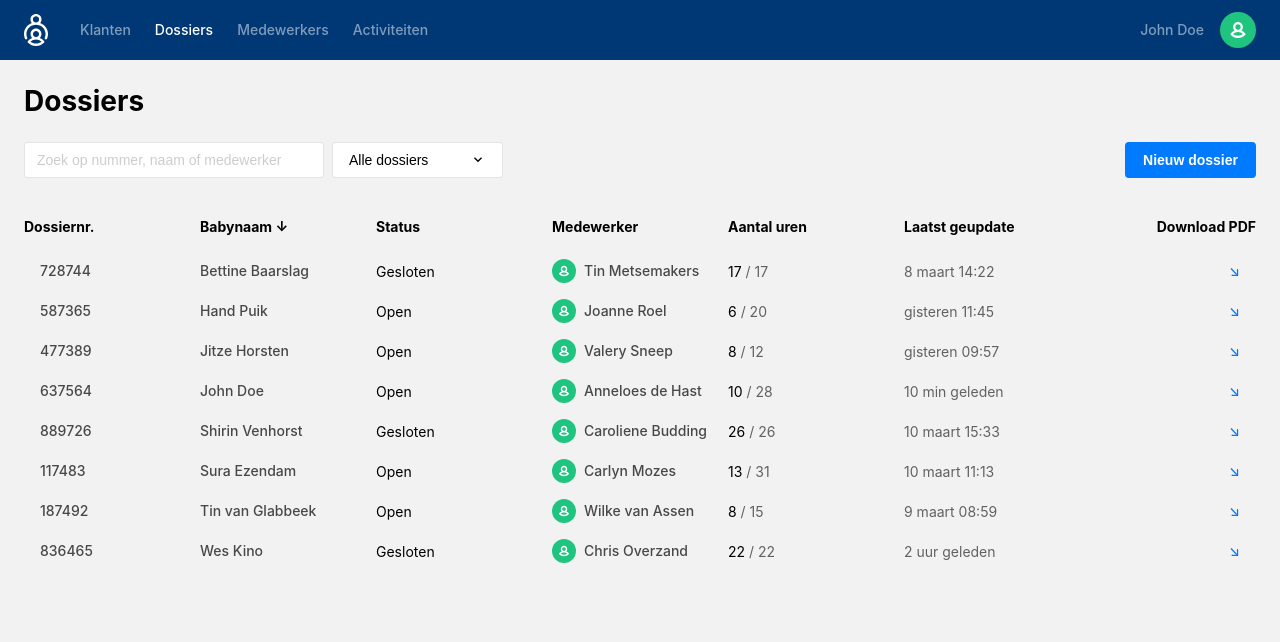
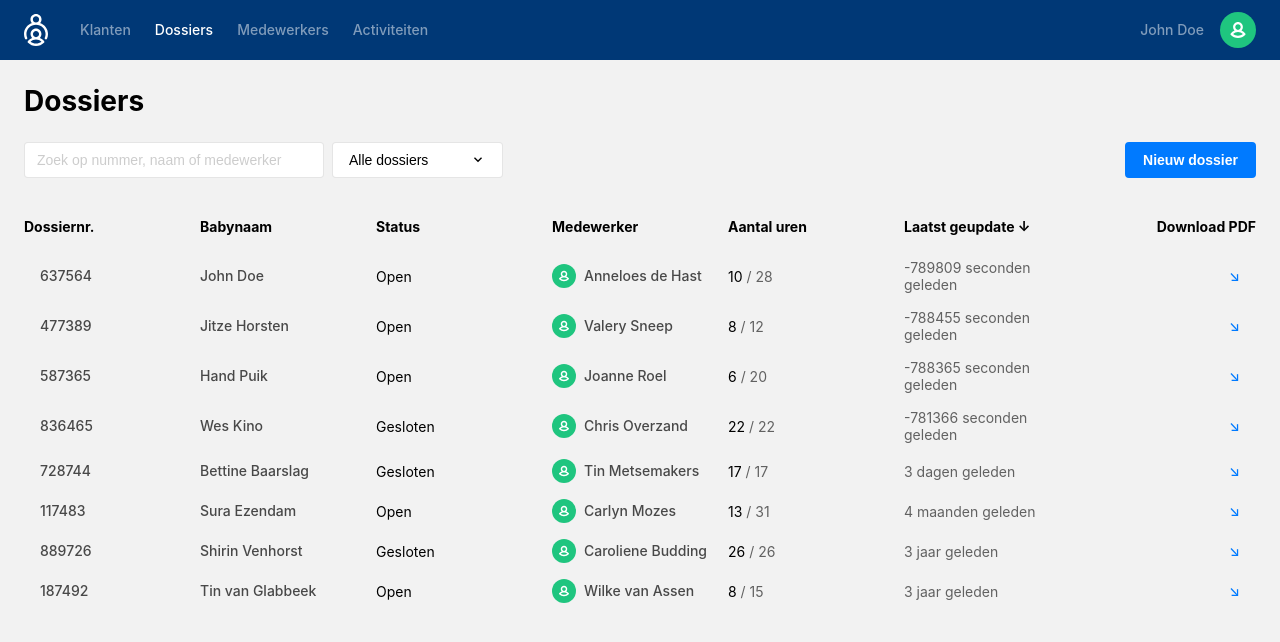
Before and after one commit to vikpande/thuiszorg_react, a React (Create React App) app: page /dossiers in a window 1280 px wide. Shown: the top 642 px of the page. Built offline with nearby package versions, Linux system fonts and the light colour scheme.

Commit message:
Added timestamp, made it show time ago and sorted on latest first

```diff
--- a/src/dossier-samples.js
+++ b/src/dossier-samples.js
@@ -7,7 +7,7 @@ const dossiers = {
         medewerker: "Anneloes de Hast",
         hoursleft: 10,
         hourstotal: 28,
-        lastupdate: "10 min geleden",
+        lastupdate: 1552757147370,
         downloadlink: "#"
     },
     dossier2: {
@@ -17,7 +17,7 @@ const dossiers = {
         medewerker: "Chris Overzand",
         hoursleft: 22,
         hourstotal: 22,
-        lastupdate: "2 uur geleden",
+        lastupdate: 1552748704139,
         downloadlink: "#"
     },
     dossier3: {
@@ -27,7 +27,7 @@ const dossiers = {
         medewerker: "Joanne Roel",
         hoursleft: 6,
         hourstotal: 20,
-        lastupdate: "gisteren 11:45",
+        lastupdate: 1552755703139,
         downloadlink: "#"
     },
     dossier4: {
@@ -37,7 +37,7 @@ const dossiers = {
         medewerker: "Valery Sneep",
         hoursleft: 8,
         hourstotal: 12,
-        lastupdate: "gisteren 09:57",
+        lastupdate: 1552755793139,
         downloadlink: "#"
     },
     dossier5: {
@@ -47,7 +47,7 @@ const dossiers = {
         medewerker: "Caroliene Budding",
         hoursleft: 26,
         hourstotal: 26,
-        lastupdate: "10 maart 15:33",
+        lastupdate: 1452755693139,
         downloadlink: "#"
     },
     dossier6: {
@@ -57,7 +57,7 @@ const dossiers = {
         medewerker: "Carlyn Mozes",
         hoursleft: 13,
         hourstotal: 31,
-        lastupdate: "10 maart 11:13",
+        lastupdate: 1542755685139,
         downloadlink: "#"
     },
     dossier7: {
@@ -67,7 +67,7 @@ const dossiers = {
         medewerker: "Wilke van Assen",
         hoursleft: 8,
         hourstotal: 15,
-        lastupdate: "9 maart 08:59",
+        lastupdate: 1452745685139,
         downloadlink: "#"
     },
     dossier8: {
@@ -77,7 +77,7 @@ const dossiers = {
         medewerker: "Tin Metsemakers",
         hoursleft: 17,
         hourstotal: 17,
-        lastupdate: "8 maart 14:22",
+        lastupdate: 1551725685139,
         downloadlink: "#"
     }
 };
--- a/src/modules/Dossiers.js
+++ b/src/modules/Dossiers.js
@@ -22,10 +22,6 @@ class Dossiers extends Component {
 
     updateStatus(event) {
         this.setState({ status: event.target.value });
-    }
-
-    componentDidMount() {
-        this.setState({ sortby: "babyname" });
     }
 
     render() {
@@ -61,6 +57,7 @@ class Dossiers extends Component {
             }
         )
 
+        console.log(Date.now())
         return (
             <Grid>
                 <h1>Dossiers</h1>
@@ -87,17 +84,20 @@ class Dossiers extends Component {
                     <thead>
                         <tr>
                             <th>Dossiernr.</th>
-                            <th className="table-head-active">Babynaam</th>
+                            <th>Babynaam</th>
                             <th>Status</th>
                             <th>Medewerker</th>
                             <th>Aantal uren</th>
-                            <th>Laatst geupdate</th>
+                            <th className="table-head-active">Laatst geupdate</th>
                             <th className="right">Download PDF</th>
                         </tr>
                     </thead>
                     <tbody>
                         {Object.keys(filteredList.sort(function (obj1, obj2) {
-                            return (obj1.babyname < obj2.babyname) ? -1 : (obj1.babyname > obj2.babyname) ? 1 : 0;
+                            return (obj1.lastupdate > obj2.lastupdate) ? -1 : (obj1.lastupdate < obj2.lastupdate) ? 1 : 0;
+
+
+                            // return (obj1.babyname < obj2.babyname) ? -1 : (obj1.babyname > obj2.babyname) ? 1 : 0;
                         })).map(key => <SingleDossierRow key={key} data={filteredList[key]} />)}
                     </tbody>
                 </table>
--- a/src/modules/SingleDossierRow.js
+++ b/src/modules/SingleDossierRow.js
@@ -1,6 +1,41 @@
 import React, { Component } from "react";
 import { NavLink } from "react-router-dom";
 import Employee from "../components/Employee";
+
+function timeDifference(current, previous) {
+
+    var msPerMinute = 60 * 1000;
+    var msPerHour = msPerMinute * 60;
+    var msPerDay = msPerHour * 24;
+    var msPerMonth = msPerDay * 30;
+    var msPerYear = msPerDay * 365;
+
+    var elapsed = current - previous;
+
+    if (elapsed < msPerMinute) {
+        return Math.round(elapsed / 1000) + ' seconden geleden';
+    }
+
+    else if (elapsed < msPerHour) {
+        return Math.round(elapsed / msPerMinute) + ' minuten geleden';
+    }
+
+    else if (elapsed < msPerDay) {
+        return Math.round(elapsed / msPerHour) + ' uur geleden';
+    }
+
+    else if (elapsed < msPerMonth) {
+        return Math.round(elapsed / msPerDay) + ' dagen geleden';
+    }
+
+    else if (elapsed < msPerYear) {
+        return Math.round(elapsed / msPerMonth) + ' maanden geleden';
+    }
+
+    else {
+        return Math.round(elapsed / msPerYear) + ' jaar geleden';
+    }
+}
 
 class SingleDossierRow extends Component {
 
@@ -20,7 +55,9 @@ class SingleDossierRow extends Component {
                 <td>{this.props.data.dossierstatus}</td>
                 <td><Employee employeeName={this.props.data.medewerker} /></td>
                 <td>{this.props.data.hoursleft}<span className="table-light"> / {this.props.data.hourstotal}</span></td>
-                <td className="table-light">{this.props.data.lastupdate}</td>
+                <td className="table-light">{
+                    timeDifference(Date.now(), this.props.data.lastupdate)
+                }</td>
                 <td className="right"><NavLink to={this.props.data.downloadlink} className="download-link"> ↘︎</NavLink></td>
             </tr>
         );
```
